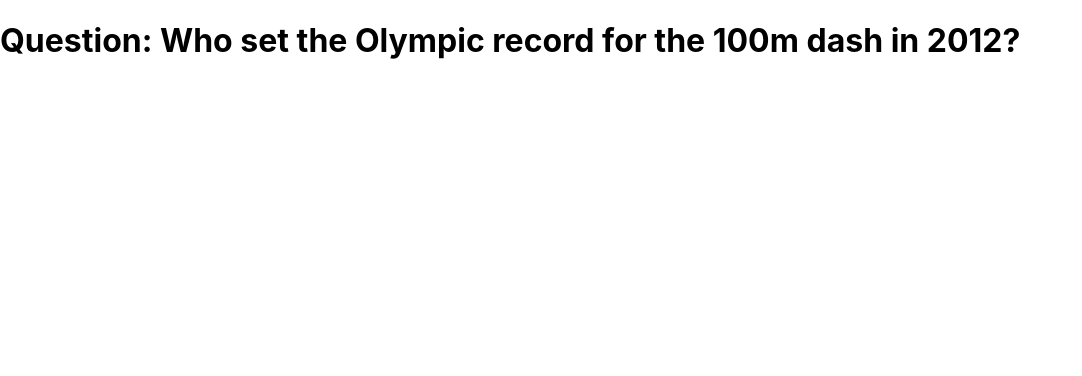
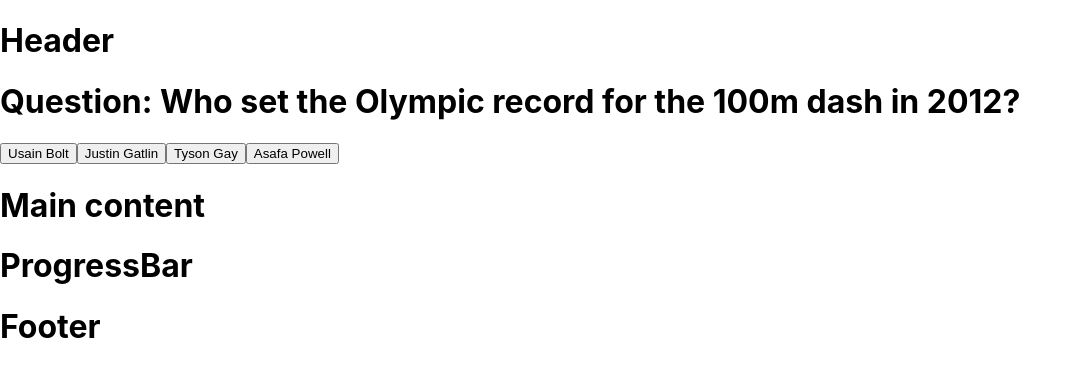
Before and after one commit to Technigo/project-redux-quiz-old, a React (Create React App) app: page / in a window 1280 px wide. Shown: the top 376 px of the page, without its empty margins (0-1082 px from the left). Built offline with nearby package versions, Linux system fonts and the light colour scheme.

Commit message:
components created

```diff
--- a/src/App.js
+++ b/src/App.js
@@ -2,8 +2,10 @@ import React from 'react';
 import { Provider } from 'react-redux';
 import { combineReducers, configureStore } from '@reduxjs/toolkit';
 import { quiz } from 'reducers/quiz';
-
-import { CurrentQuestion } from 'components/CurrentQuestion';
+import Header from './components/Header'
+import Main from './components/Main'
+import Footer from './components/Footer'
+import ProgressBar from './components/ProgressBar';
 
 const reducer = combineReducers({
   quiz: quiz.reducer
@@ -14,7 +16,10 @@ const store = configureStore({ reducer });
 export const App = () => {
   return (
     <Provider store={store}>
-      <CurrentQuestion />
+      <Header />
+      <Main />
+      <ProgressBar />
+      <Footer />
     </Provider>
   );
 }
--- a/src/components/CurrentQuestion.js
+++ b/src/components/CurrentQuestion.js
@@ -1,16 +1,44 @@
 import React from 'react'
-import { useSelector } from 'react-redux'
+import { useSelector, useDispatch } from 'react-redux'
+import { quiz } from 'reducers/quiz';
 
 export const CurrentQuestion = () => {
-  const question = useSelector((state) => state.quiz.questions[state.quiz.currentQuestionIndex])
+  const question = useSelector((store) => store.quiz.questions[store.quiz.currentQuestionIndex])
+  const wholeStore = useSelector((store) => store)
+  console.log(wholeStore);
+  console.log(question);
+
+  const dispatch = useDispatch();
 
   if (!question) {
     return <h1>Oh no! I could not find the current question!</h1>
   }
 
+  // const onAnswerSubmit = (id, index) => {
+  //   dispatch(quiz.actions.submitAnswer({ questionId: id, answerIndex: index }))
+  // }
+  const onAnswerSubmit = (questionId, answerIndex) => {
+    dispatch(quiz.actions.submitAnswer(
+      { questionId, answerIndex }
+    ));
+    if (question.correctAnswerIndex === answerIndex) {
+      dispatch(quiz.actions.goToNextQuestion());
+    } else {
+      window.alert('Sorry, wrong answer');
+    }
+  }
   return (
     <div>
       <h1>Question: {question.questionText}</h1>
+      {question.options.map((option, index) => {
+        return (
+          <button
+            onClick={() => onAnswerSubmit(question.id, index)}
+            key={option}
+            type="button">{option}
+          </button>
+        )
+      })}
     </div>
   )
 }
--- /dev/null
+++ b/src/components/Footer.js
@@ -0,0 +1,11 @@
+import React from 'react'
+
+const Footer = () => {
+  return (
+    <footer>
+      <h1>Footer</h1>
+    </footer>
+  )
+}
+
+export default Footer;
--- /dev/null
+++ b/src/components/Header.js
@@ -0,0 +1,11 @@
+import React from 'react'
+
+const Header = () => {
+  return (
+    <header>
+      <h1>Header</h1>
+    </header>
+  )
+}
+
+export default Header;
--- /dev/null
+++ b/src/components/Main.js
@@ -0,0 +1,13 @@
+import React from 'react'
+import { CurrentQuestion } from 'components/CurrentQuestion';
+
+const Main = () => {
+  return (
+    <main>
+      <CurrentQuestion />
+      <h1>Main content</h1>
+    </main>
+  )
+}
+
+export default Main;
--- /dev/null
+++ b/src/components/ProgressBar.js
@@ -0,0 +1,11 @@
+import React from 'react'
+
+const ProgressBar = () => {
+  return (
+    <div>
+      <h1>ProgressBar</h1>
+    </div>
+  )
+}
+
+export default ProgressBar;
```
Also changed, not shown: src/components/Buttons.js (added, +18 -0 lines), src/components/Welcome.js (added, +11 -0 lines), src/reducers/quiz.js (+8 -2 lines), .eslintrc.json.
